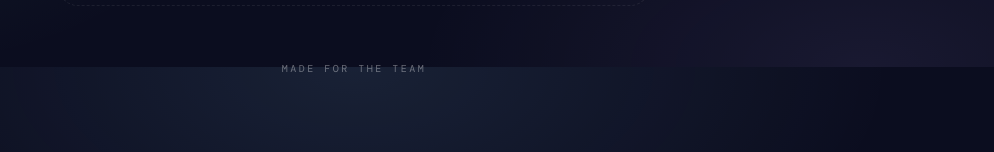
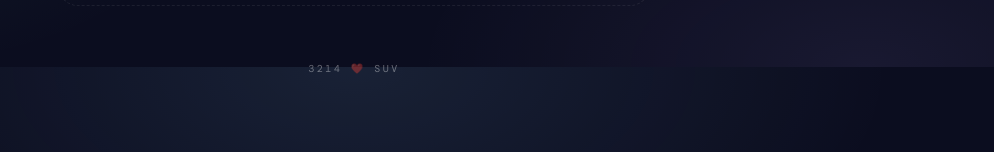
Before and after one commit to julipinto/wos, a SvelteKit app: page / in a window 1280 px wide. Shown: the part 733-885 px from the top of the page, without its empty margins (286-1280 px from the left). Built offline with nearby package versions, Linux system fonts and the light colour scheme.

Commit message:
ui(landing): personal signature in the footer

```diff
--- a/src/routes/+page.svelte
+++ b/src/routes/+page.svelte
@@ -158,7 +158,9 @@
     </div>
   </section>
 
-  <footer class="foot">{i18n.m.landing.footer}</footer>
+  <!-- Personal signature — intentionally not localized, stays the same in
+       every language. -->
+  <footer class="foot">3214 ❤️ SUV</footer>
 </div>
 
 <style>
```
